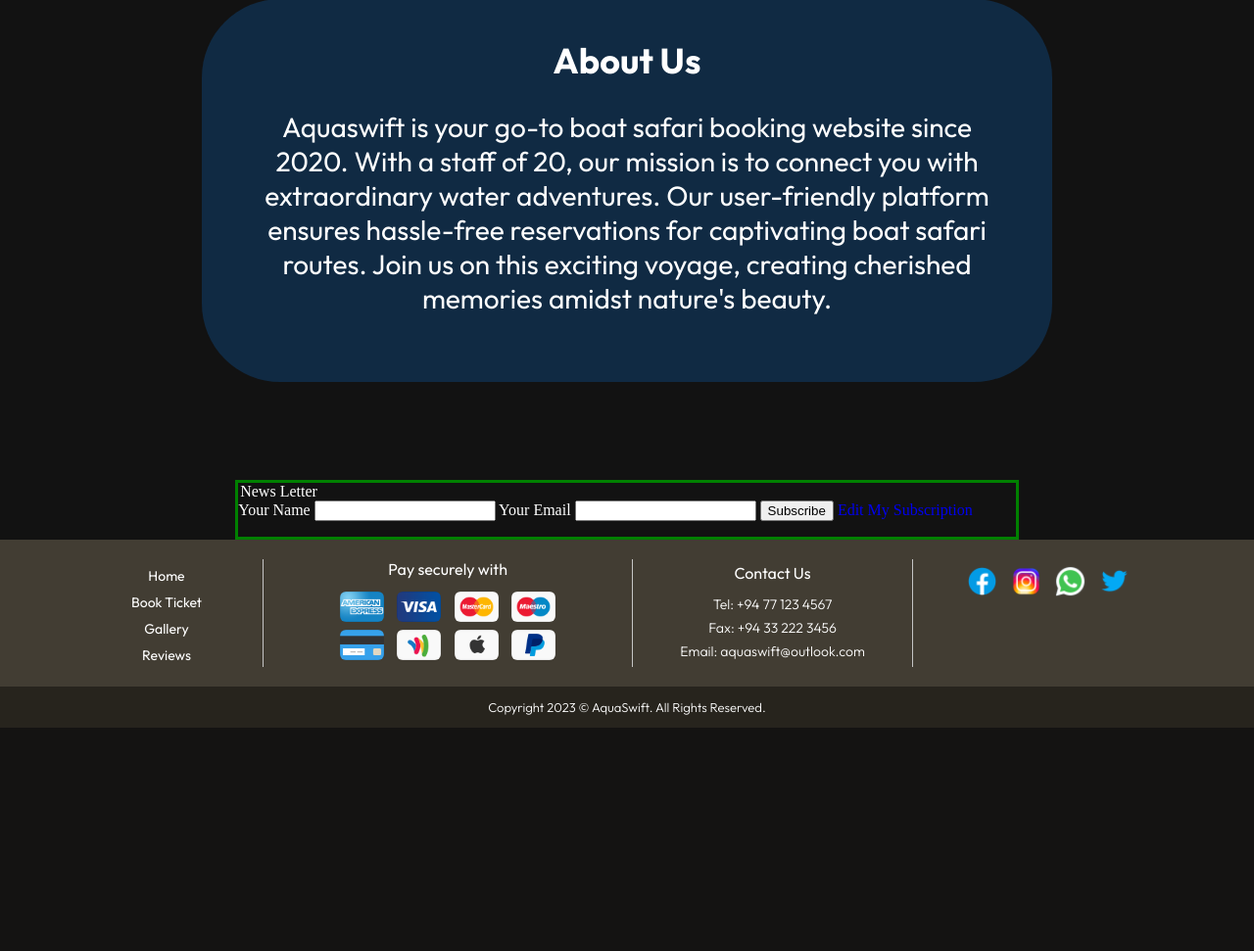
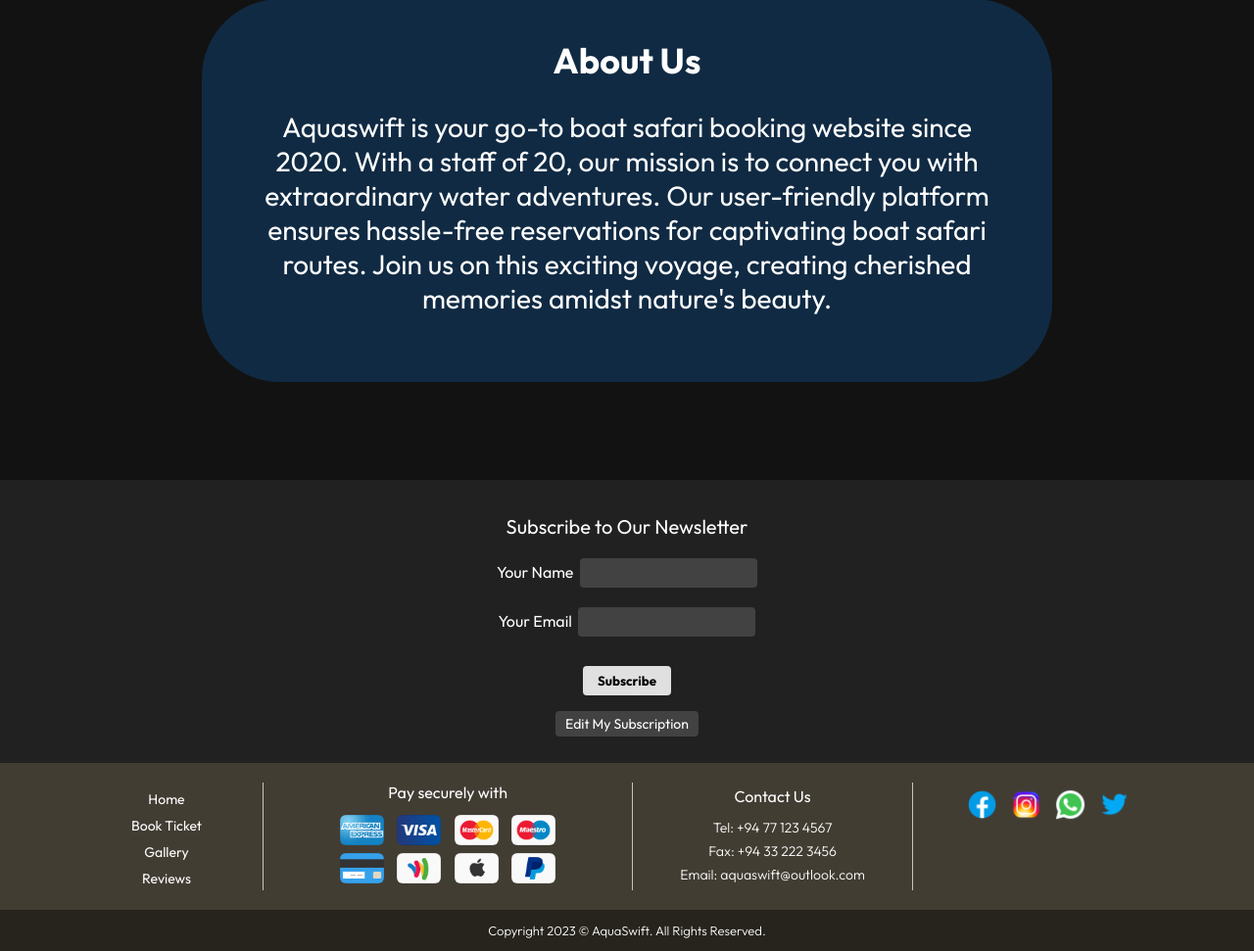
Before and after one commit to r4v1nduu/IWT-Project, a PHP site: page / in a window 1280 px wide. Shown: the part 2933-3904 px from the top of the page at 98% size. Before the commit the page ends 3676 px from the top, so only its background shows below. Run offline with PHP 8.4, Linux system fonts and the light colour scheme.

Commit message:
Finished 3 CRUDs

```diff
--- a/SRC/bookingdetails.php
+++ b/SRC/bookingdetails.php
@@ -21,13 +21,13 @@
 
         if(mysqli_query($conn,$sql)) {
             echo "<script>
-                    alert('Successfull');
+                    alert('Safari Booking Successfull');
                     window.location.href='../booking.php';
                 </script>";
         }
         else {
             echo "<script>
-                    alert('UnSuccessfull');
+                    alert('Safari Booking Unsuccessfull');
                     window.location.href='../booking.php';
                 </script>";
         }
--- a/SRC/check.php
+++ b/SRC/check.php
@@ -1,6 +1,6 @@
 <?php
     session_start();
-
+    echo '<body style="background-color:#121212">';
 
     if (isset($_SESSION["id"])) {
         echo "<style type=text/css>
--- a/SRC/editbooking.php
+++ b/SRC/editbooking.php
@@ -3,6 +3,7 @@
 <html>
 
 <head>
+    <title>Edit Bookings</title>
     <link rel="stylesheet" href="booking.css?v=<?php echo time();?>">
     <link rel="stylesheet" href="index.css?v=<?php echo time();?>">
     <link rel="stylesheet" href="mybookings.css?v=<?php echo time();?>">
--- a/SRC/index.css
+++ b/SRC/index.css
@@ -248,6 +248,71 @@ a {
     font-size: 28px;
 }
 
+
+.newsletter {
+    background-color: #212121;
+    display: flex;
+    justify-content: space-between;
+    width: 100%;
+    height: 100px;
+    margin-bottom: -16px;
+    font-family: 'OutfitR';
+}
+.newsletter form {
+    display: flex;
+    width: 900px;
+    justify-content: space-between;
+    padding-right: 120px;
+    padding-left: 120px;
+}
+.newsletter label, .newsletter a {
+    margin-top: auto;
+    margin-bottom: auto;
+}
+.newsletter input {
+    height: 30px;
+    border: none;
+    border-radius: 4px;
+    background-color: #424242;
+    color: #FFFFFF;
+    text-indent: 10px;
+}
+.newsletter button {
+    height: 30px;
+    width: 90px;
+    font-family: 'OutfitB';
+    margin-top: auto;
+    margin-bottom: auto;
+    border: none;
+    border-radius: 4px;
+    background-color: #E0E0E0;
+}
+.newsletter button:hover {
+    background-color: #03C988;
+    cursor: pointer;
+}
+
+.newsletter a {
+    color: #FFFFFF;
+    background-color: #424242;
+    padding: 4px 10px;
+    font-size: 14px;
+    border-radius: 4px;
+}
+.newsletter a:hover {
+    box-shadow: 0 0 5px #BDBDBD;
+}
+
+.newsletter p {
+    font-size: 20px;
+    margin-top: 30px;
+    text-indent: 120px;
+}
+
+
+
+
+
 /* Contact Us Button */
 
 .contactus {
@@ -399,6 +464,24 @@ footer {
     }
 }
 
+@media screen and (max-width: 1530px) {
+    .newsletter {
+        padding-top: 5px;
+        height: 160px;
+        display: block;
+    }
+    .newsletter form, .newsletter p {
+        margin-left: auto;
+        margin-right: auto;
+        text-align: center;
+        width: auto;
+    }
+    .newsletter p {
+        text-indent: -120px;
+        text-indent: 0;
+    }
+}
+
 @media screen and (max-width: 1300px) {
     .qr {
         display: none;
@@ -416,6 +499,23 @@ footer {
     }
     .home2 img {
         margin-top: 40px;
+    }
+    .newsletter {
+        height: 300px;
+    }
+    .newsletter form {
+        display: block;
+    }
+    .newsletter label {
+        display: block;
+        margin-top: 20px;
+    }
+    .newsletter button {
+        display: block;
+        margin-left: auto;
+        margin-right: auto;
+        margin-top: 30px;
+        margin-bottom: 20px;
     }
 }
 @media screen and (max-width: 1100px) {
--- a/SRC/mybookings.css
+++ b/SRC/mybookings.css
@@ -28,7 +28,7 @@ a {
 table {
     margin-left: auto;
     margin-right: auto;
-    background-color: #423D33;
+    background-color: #323F4B;
     border-radius: 6px;
     border: 1px solid transparent;
     display: block;
--- a/SRC/newsletter.php
+++ b/SRC/newsletter.php
@@ -1,5 +1,6 @@
 <?php
     include('config.php');
+    echo '<body style="background-color:#121212">';
 
     $name=$_POST["name"];
     $email=$_POST["email"];
--- a/SRC/updateSub.php
+++ b/SRC/updateSub.php
@@ -1,6 +1,6 @@
 <?php
     include('config.php');
-//    echo '<body style="background-color:#121212">';
+    echo '<body style="background-color:#121212">';
 
     if(isset($_POST['updateSub'])) {
         $name = $_POST['name'];
--- a/account.php
+++ b/account.php
@@ -9,7 +9,7 @@
 
 <html>
     <head>
-        <title>Aqua Swift</title>
+        <title>User Account</title>
         <meta name="viewport" content="width=device-width, initial-scale=1" />
         <link rel="stylesheet" href="SRC/account.css?v=<?php echo time();?>">
         <link rel="stylesheet" href="SRC/index.css?v=<?php echo time();?>">
--- a/booking.php
+++ b/booking.php
@@ -3,7 +3,7 @@
 
 <html>
     <head>
-        <title>Booking Page</title>
+        <title>Safari Booking</title>
         <meta name="viewport" content="width=device-width, initial-scale=1" />
         <link rel="stylesheet" href="SRC/index.css?v=<?php echo time();?>">
         <link rel="stylesheet" href="SRC/booking.css?v=<?php echo time();?>">
--- a/contactUs.php
+++ b/contactUs.php
@@ -3,7 +3,7 @@
 
 <html>
     <head>
-        <title>Aqua Swift</title>
+        <title>Contact Us</title>
         <meta name="viewport" content="width=device-width, initial-scale=1" />
         <link rel="stylesheet" href="SRC/index.css?v=<?php echo time();?>">
         <link rel="stylesheet" href="SRC/contactUs.css?v=<?php echo time();?>">
--- a/gallery.php
+++ b/gallery.php
@@ -3,7 +3,7 @@
 
 <html>
     <head>
-        <title>Booking Page</title>
+        <title>Gallery</title>
         <meta name="viewport" content="width=device-width, initial-scale=1" />
         <link rel="stylesheet" href="SRC/index.css?v=<?php echo time();?>">
         <link rel="stylesheet" href="SRC/gallery.css?v=<?php echo time();?>">
--- a/index.php
+++ b/index.php
@@ -7,16 +7,6 @@ include 'SRC/config.php';?>
         <title>Aqua Swift</title>
         <meta name="viewport" content="width=device-width, initial-scale=1" />
         <link rel="stylesheet" href="SRC/index.css?v=<?php echo time();?>">
-        <style>
-            .newsletter
-            {
-                display:block;
-                margin-right:auto;
-                margin-left:auto;
-                width:62%;
-                border: 3px solid green;
-            }
-        </style>
     </head>
 
     <body>
@@ -91,12 +81,11 @@ include 'SRC/config.php';?>
     </body>
 
     <div class="newsletter">
+        <p>Subscribe to Our Newsletter</p>
         <form method="POST" action="SRC/newsletter.php">
-        <legend>News Letter</legend>
-            <label for="name">Your Name </label>
-            <input type="text" name="name" required>
-            <label for="email">Your Email</label>
-            <input type="text" name="email" required>
+            <label for="name">Your Name &nbsp<input type="text" name="name" required></label>
+            <label for="email">Your Email &nbsp<input type="text" name="email" required></label>
+
             <button type="submit">Subscribe</button>
             <a href="SRC/editSub.html">Edit My Subscription</a>
         </form>
--- a/mybookings.php
+++ b/mybookings.php
@@ -2,6 +2,7 @@
 
 <html>
     <head>
+        <title>My Bookings</title>
         <link rel="stylesheet" href="SRC/index.css?v=<?php echo time();?>">
         <link rel="stylesheet" href="SRC/mybookings.css?v=<?php echo time();?>">
     </head>
--- a/review.php
+++ b/review.php
@@ -3,7 +3,7 @@
 
 <html>
     <head>
-        <title>Aqua Swift</title>
+        <title>Customer Reviews</title>
         <meta name="viewport" content="width=device-width, initial-scale=1" />
         <link rel="stylesheet" href="SRC/index.css?v=<?php echo time();?>">
         <link rel="stylesheet" href="SRC/review.css?v=<?php echo time();?>">
--- a/signup.html
+++ b/signup.html
@@ -2,7 +2,7 @@
 
 <html>
     <head>
-        <title>SignUp</title>
+        <title>Sign Up</title>
         <meta name="viewport" content="width=device-width, initial-scale=1" />
         <link rel="stylesheet" href="SRC/index.css">
         <link rel="stylesheet" href="SRC/signup.css">
```
Also changed, not shown: SRC/editSub.html (+43 -1 lines), SRC/editSub.php (+89 -6 lines), SRC/config.php (line endings or trailing spaces).
